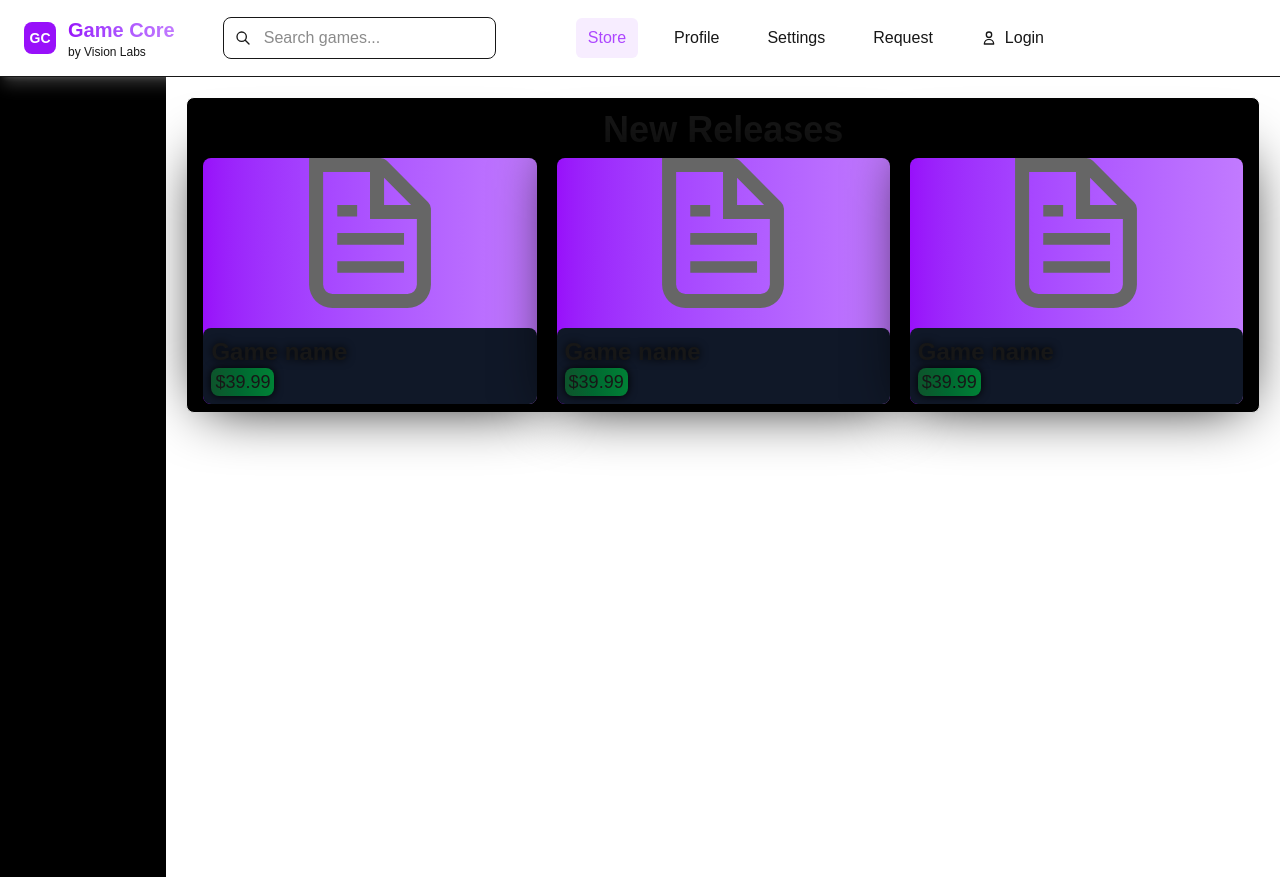
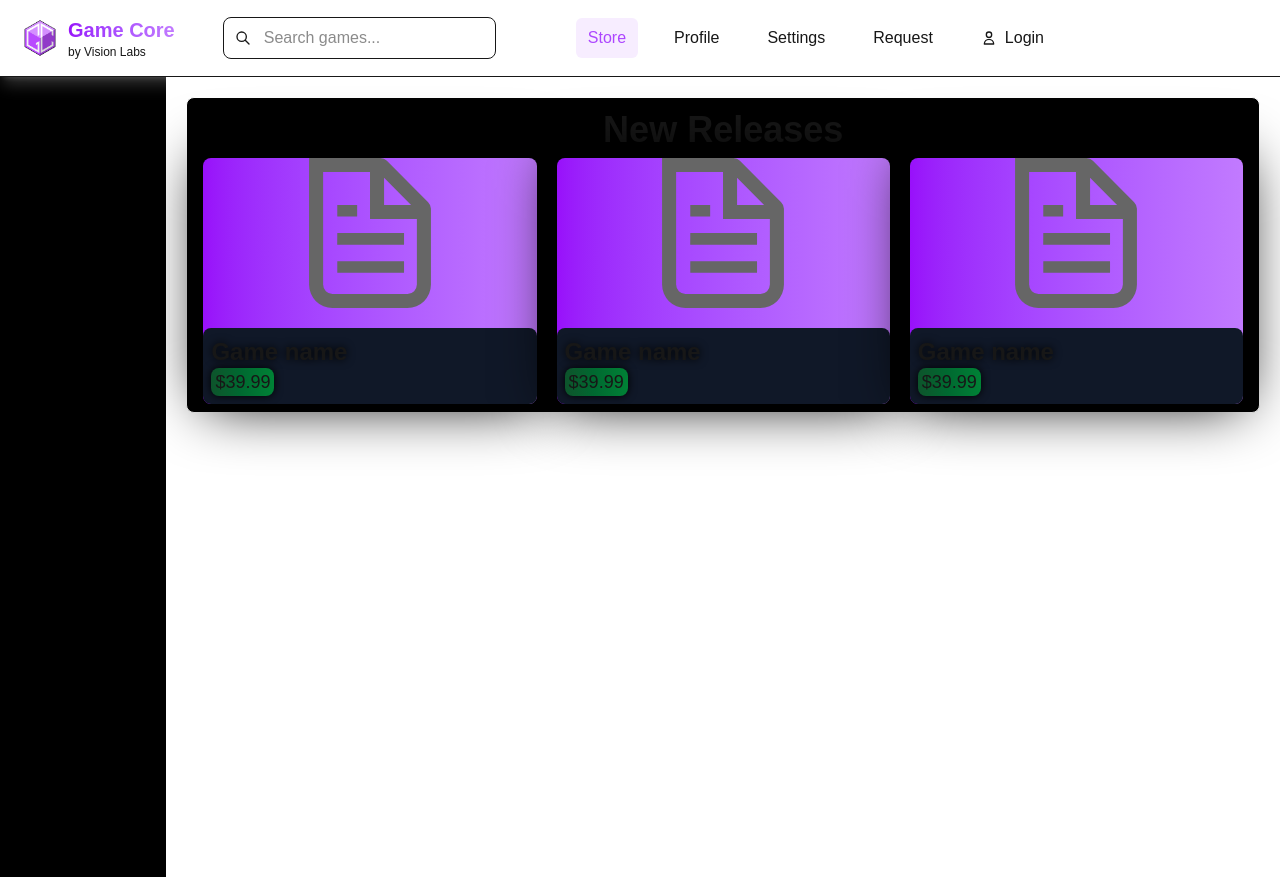
Before and after one commit to StealthCrypt/GameCore, a Next.js app: page / in a window 1280 px wide. Built offline with nearby package versions, Linux system fonts and the light colour scheme.

Commit message:
Navbar GameCore logo add

```diff
--- a/app/Navbar.tsx
+++ b/app/Navbar.tsx
@@ -49,8 +49,12 @@ const Navbar = () => {
       <div className="container mx-auto px-6 py-4 flex items-center justify-between">
         <div className="flex items-center space-x-8">
           <Link href="/" className="flex items-center space-x-3">
-            <div className="h-8 w-8 bg-purple-600 rounded-lg flex items-center justify-center">
-              <span className="text-white font-bold text-sm">GC</span>
+            <div className="h-8 w-8 relative overflow-visible">
+              <img
+                src="/GameCore-Logo.png"
+                alt="Game Core Logo"
+                className="h-full w-full object-contain relative transform scale-230" // img (logo) scale 2.3x bigger than Navbar restriction.
+                />
             </div>
             <div className="hidden sm:block">
               <h1 className="text-xl font-bold bg-gradient-to-r from-purple-600 to-purple-400 bg-clip-text text-transparent">
```
Also changed, not shown: public/GameCore-Logo.png (added).
